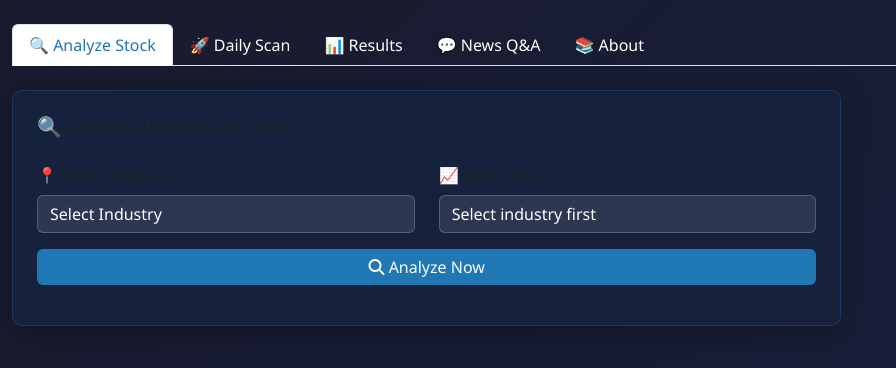
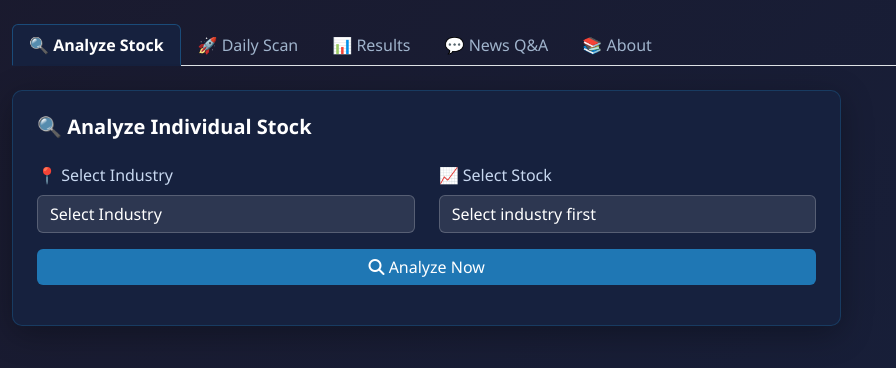
Before and after one commit to Tommysoliman/Ai_Trader, a Flask app: page / in a window 1280 px wide. Shown: the part 58-426 px from the top of the page, without its empty margins (0-896 px from the left). Run offline with Flask 3, Linux system fonts and the light colour scheme.

Commit message:
Fix: improve text visibility - white headings, labels, table text on dark background
Co-Authored-By: Claude Sonnet 4.6 <noreply@anthropic.com>

```diff
--- a/templates/index.html
+++ b/templates/index.html
@@ -114,6 +114,50 @@
             border-left: 3px solid var(--primary);
             margin-bottom: 10px;
             border-radius: 5px;
+        }
+
+        /* Force all text inside cards to be visible */
+        .card h5, .card h6 {
+            color: #ffffff !important;
+            font-weight: 600;
+        }
+
+        .card p, .card li, .card small {
+            color: #e0e6f0 !important;
+        }
+
+        .card strong {
+            color: #ffffff !important;
+        }
+
+        .form-label {
+            color: #c8d8f0 !important;
+            font-weight: 500;
+        }
+
+        /* Tab buttons */
+        .nav-tabs .nav-link {
+            color: #a0b4cc !important;
+            background: transparent;
+            border-color: transparent;
+        }
+
+        .nav-tabs .nav-link.active {
+            color: #ffffff !important;
+            background: var(--card-bg);
+            border-color: rgba(31, 119, 180, 0.5) rgba(31, 119, 180, 0.5) var(--card-bg);
+            font-weight: 600;
+        }
+
+        /* Dropdown option text (for browsers that support it) */
+        .form-select option {
+            background: #16213e;
+            color: #fff;
+        }
+
+        /* Table text */
+        .table td, .table th {
+            color: #e0e6f0 !important;
         }
 
         @media (max-width: 768px) {
```
